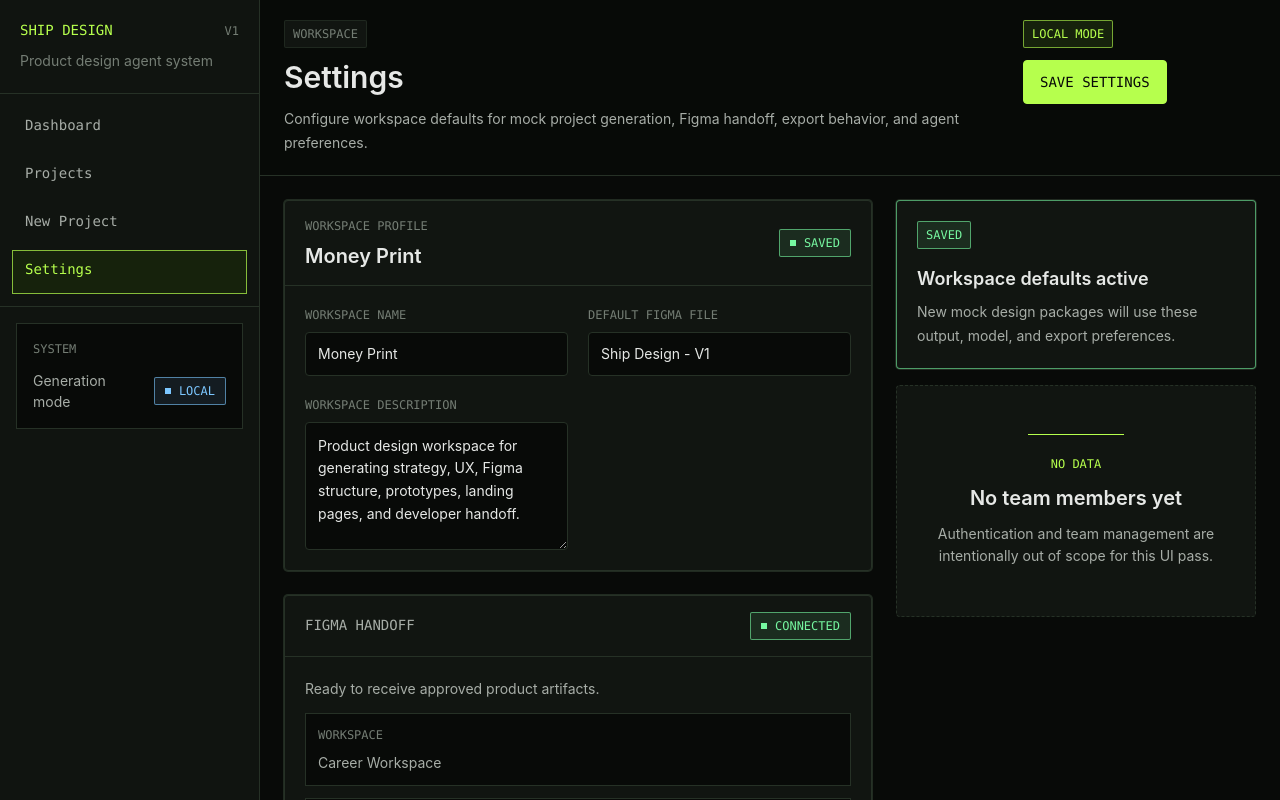
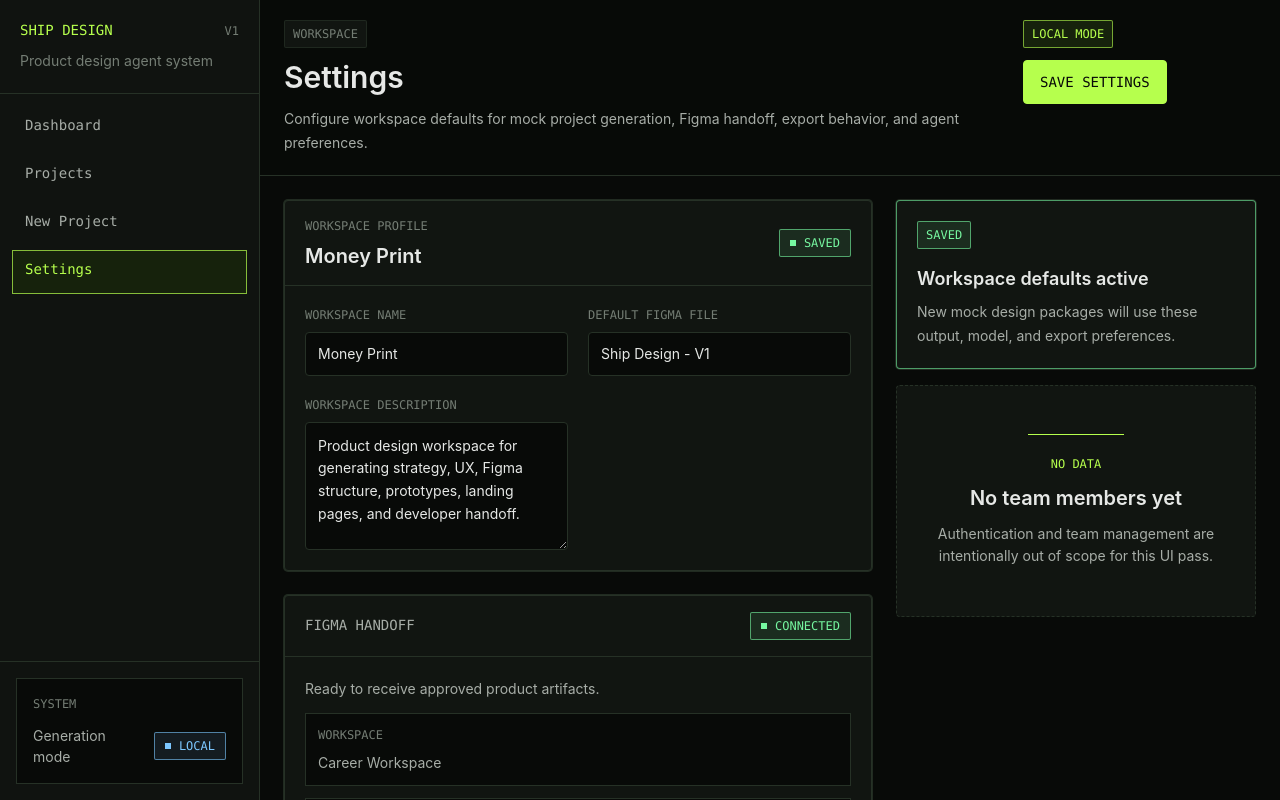
Before and after one commit to insannurjaman/ship-design, a Next.js app: page /settings in a window 1280 px wide. Shown: the top 800 px of the page. Built offline with nearby package versions, Linux system fonts and the light colour scheme.

Commit message:
Fix app shell navigation and sticky sidebar

```diff
--- a/src/components/layout/app-nav.tsx
+++ b/src/components/layout/app-nav.tsx
@@ -9,10 +9,9 @@ export function AppNav() {
   const pathname = usePathname();
 
   return (
-    <nav className="grid gap-1 border-b border-line p-3 lg:border-b-0" aria-label="Primary">
+    <nav className="grid gap-1 border-b border-line p-3 lg:flex-1 lg:content-start lg:border-b-0" aria-label="Primary">
       {NAV_ITEMS.map((item) => {
-        const isActive =
-          item.href === "/dashboard" ? pathname === item.href : pathname.startsWith(item.href);
+        const isActive = isActiveNavItem(pathname, item.href);
 
         return (
           <Link
@@ -33,3 +32,11 @@ export function AppNav() {
     </nav>
   );
 }
+
+function isActiveNavItem(pathname: string, href: string) {
+  if (href === "/projects") {
+    return pathname === "/projects" || (pathname.startsWith("/projects/") && pathname !== "/projects/new");
+  }
+
+  return pathname === href;
+}
--- a/src/components/layout/app-shell.tsx
+++ b/src/components/layout/app-shell.tsx
@@ -21,9 +21,9 @@ export function AppShell({
 }: AppShellProps) {
   return (
     <div className="min-h-screen bg-surface-base text-ink-primary">
-      <div className="grid min-h-screen grid-cols-1 lg:grid-cols-[260px_1fr]">
-        <aside className="border-b border-line bg-surface-panel/95 lg:border-b-0 lg:border-r">
-          <div className="border-b border-line p-5">
+      <div className="grid min-h-screen grid-cols-1 lg:grid-cols-[260px_minmax(0,1fr)]">
+        <aside className="border-b border-line bg-surface-panel/95 lg:sticky lg:top-0 lg:flex lg:h-screen lg:flex-col lg:overflow-y-auto lg:border-b-0 lg:border-r">
+          <div className="shrink-0 border-b border-line p-5">
             <div className="flex items-center justify-between gap-4">
               <Link href="/" className="font-mono text-sm uppercase text-accent-green">
                 {APP_NAME}
@@ -35,7 +35,7 @@ export function AppShell({
             </p>
           </div>
           <AppNav />
-          <div className="hidden border-t border-line p-4 lg:block">
+          <div className="hidden shrink-0 border-t border-line p-4 lg:mt-auto lg:block">
             <div className="border border-line bg-surface-base p-4">
               <p className="font-mono text-xs uppercase text-ink-muted">System</p>
               <div className="mt-3 flex items-center justify-between gap-3">
@@ -47,7 +47,7 @@ export function AppShell({
             </div>
           </div>
         </aside>
-        <main className="min-w-0">
+        <main className="min-w-0 overflow-x-hidden">
           <header className="border-b border-line bg-surface-base/95 px-4 py-5 sm:px-6">
             <div className="flex flex-col gap-4 xl:flex-row xl:items-start xl:justify-between">
               <div>
```
